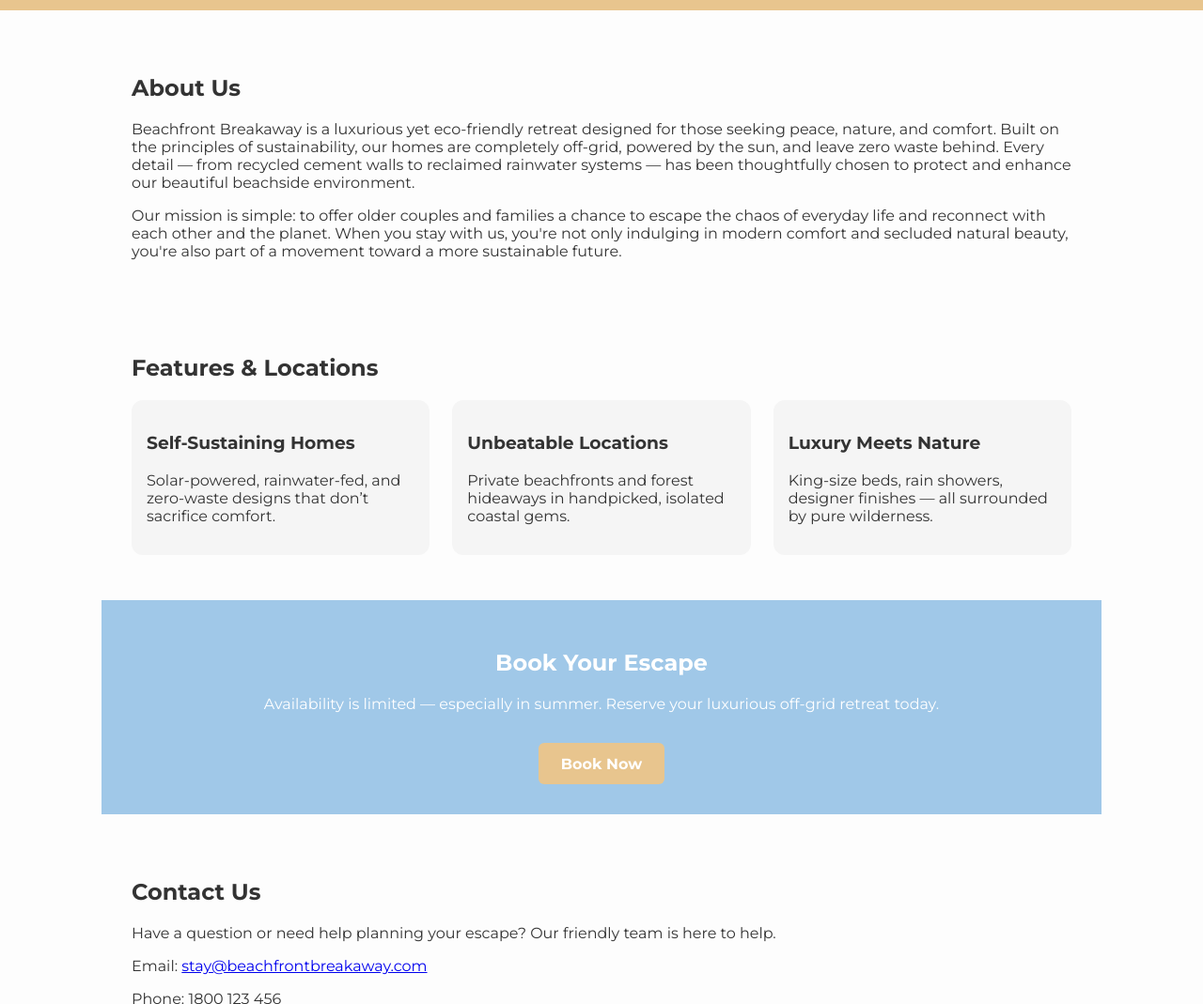
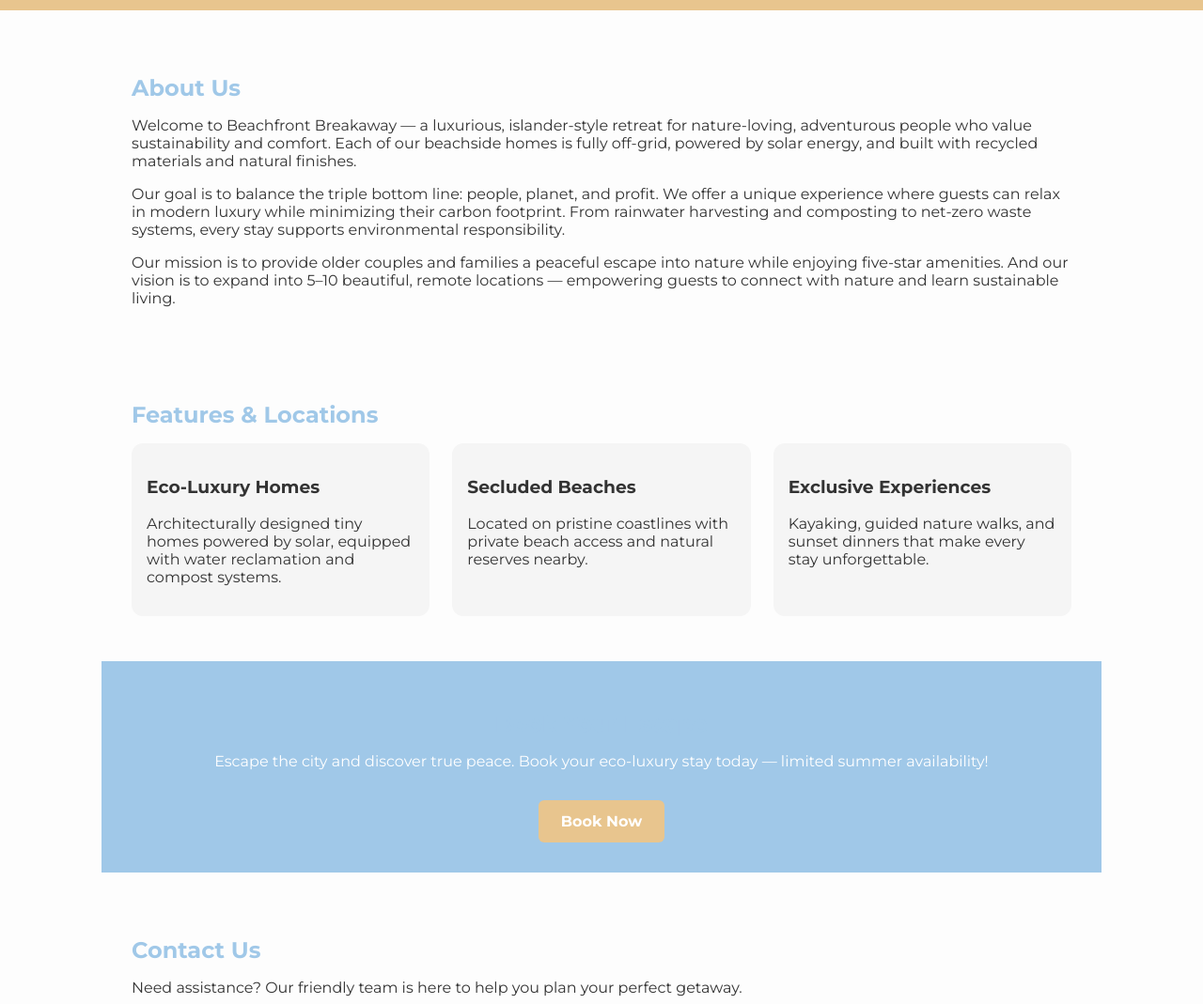
Before and after one commit to WadeoT/Beachfront-Breakaway, a plain HTML site: page index.html in a window 1280 px wide. Shown: the part 760-1829 px from the top of the page at 94% size. Drawn offline with Linux system fonts and the light colour scheme.

Commit message:
Update index.html

```diff
--- a/index.html
+++ b/index.html
@@ -64,6 +64,10 @@
       margin: 2rem auto;
       padding: 1rem;
     }
+    section h2 {
+      color: #A0C8E8;
+      margin-bottom: 1rem;
+    }
     .cta {
       text-align: center;
       background-color: #A0C8E8;
@@ -91,6 +95,7 @@
     img.logo {
       width: 120px;
       margin-top: 1rem;
+      z-index: 1;
     }
     .btn {
       display: inline-block;
@@ -106,7 +111,7 @@
 </head>
 <body>
   <header>
-    <img src="logo.png" alt="Beachfront Breakaway Logo" class="logo" />
+    <img src="Beachfront%20Breakaway%20Logo.png" alt="Beachfront Breakaway Logo" class="logo" />
     <h1>Beachfront Breakaway</h1>
     <p>Where nature meets comfort - your beachside escape</p>
   </header>
@@ -121,10 +126,13 @@
   <section id="about">
     <h2>About Us</h2>
     <p>
-      Beachfront Breakaway is a luxurious yet eco-friendly retreat designed for those seeking peace, nature, and comfort. Built on the principles of sustainability, our homes are completely off-grid, powered by the sun, and leave zero waste behind. Every detail — from recycled cement walls to reclaimed rainwater systems — has been thoughtfully chosen to protect and enhance our beautiful beachside environment.
+      Welcome to Beachfront Breakaway — a luxurious, islander-style retreat for nature-loving, adventurous people who value sustainability and comfort. Each of our beachside homes is fully off-grid, powered by solar energy, and built with recycled materials and natural finishes.
     </p>
     <p>
-      Our mission is simple: to offer older couples and families a chance to escape the chaos of everyday life and reconnect with each other and the planet. When you stay with us, you're not only indulging in modern comfort and secluded natural beauty, you're also part of a movement toward a more sustainable future.
+      Our goal is to balance the triple bottom line: people, planet, and profit. We offer a unique experience where guests can relax in modern luxury while minimizing their carbon footprint. From rainwater harvesting and composting to net-zero waste systems, every stay supports environmental responsibility.
+    </p>
+    <p>
+      Our mission is to provide older couples and families a peaceful escape into nature while enjoying five-star amenities. And our vision is to expand into 5–10 beautiful, remote locations — empowering guests to connect with nature and learn sustainable living.
     </p>
   </section>
 
@@ -132,29 +140,29 @@
     <h2>Features & Locations</h2>
     <div class="features">
       <div class="feature">
-        <h3>Self-Sustaining Homes</h3>
-        <p>Solar-powered, rainwater-fed, and zero-waste designs that don’t sacrifice comfort.</p>
+        <h3>Eco-Luxury Homes</h3>
+        <p>Architecturally designed tiny homes powered by solar, equipped with water reclamation and compost systems.</p>
       </div>
       <div class="feature">
-        <h3>Unbeatable Locations</h3>
-        <p>Private beachfronts and forest hideaways in handpicked, isolated coastal gems.</p>
+        <h3>Secluded Beaches</h3>
+        <p>Located on pristine coastlines with private beach access and natural reserves nearby.</p>
       </div>
       <div class="feature">
-        <h3>Luxury Meets Nature</h3>
-        <p>King-size beds, rain showers, designer finishes — all surrounded by pure wilderness.</p>
+        <h3>Exclusive Experiences</h3>
+        <p>Kayaking, guided nature walks, and sunset dinners that make every stay unforgettable.</p>
       </div>
     </div>
   </section>
 
   <section class="cta" id="booking">
     <h2>Book Your Escape</h2>
-    <p>Availability is limited — especially in summer. Reserve your luxurious off-grid retreat today.</p>
+    <p>Escape the city and discover true peace. Book your eco-luxury stay today — limited summer availability!</p>
     <a href="#" class="btn">Book Now</a>
   </section>
 
   <section id="contact">
     <h2>Contact Us</h2>
-    <p>Have a question or need help planning your escape? Our friendly team is here to help.</p>
+    <p>Need assistance? Our friendly team is here to help you plan your perfect getaway.</p>
     <p>Email: <a href="mailto:stay@beachfrontbreakaway.com">stay@beachfrontbreakaway.com</a></p>
     <p>Phone: 1800 123 456</p>
   </section>
```
